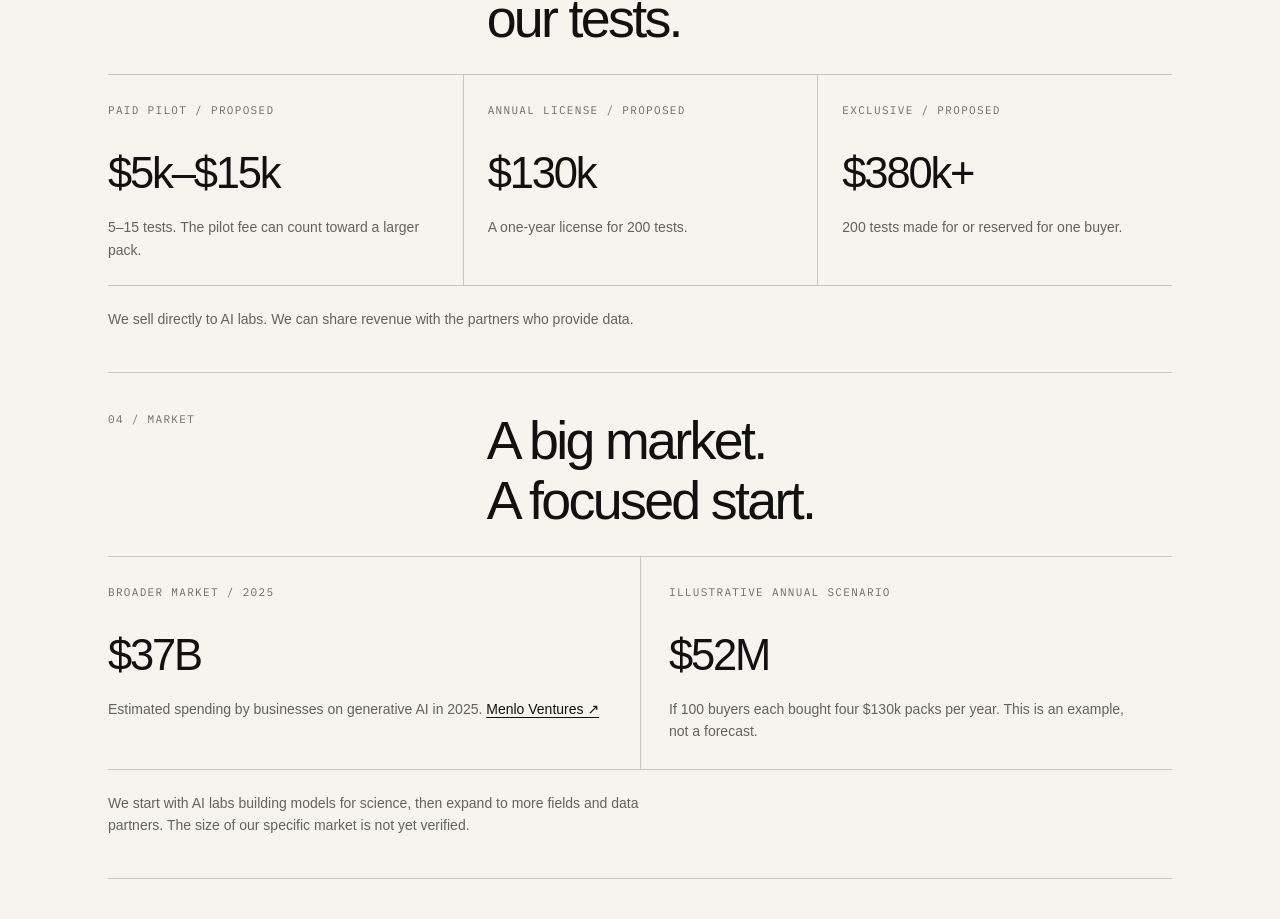
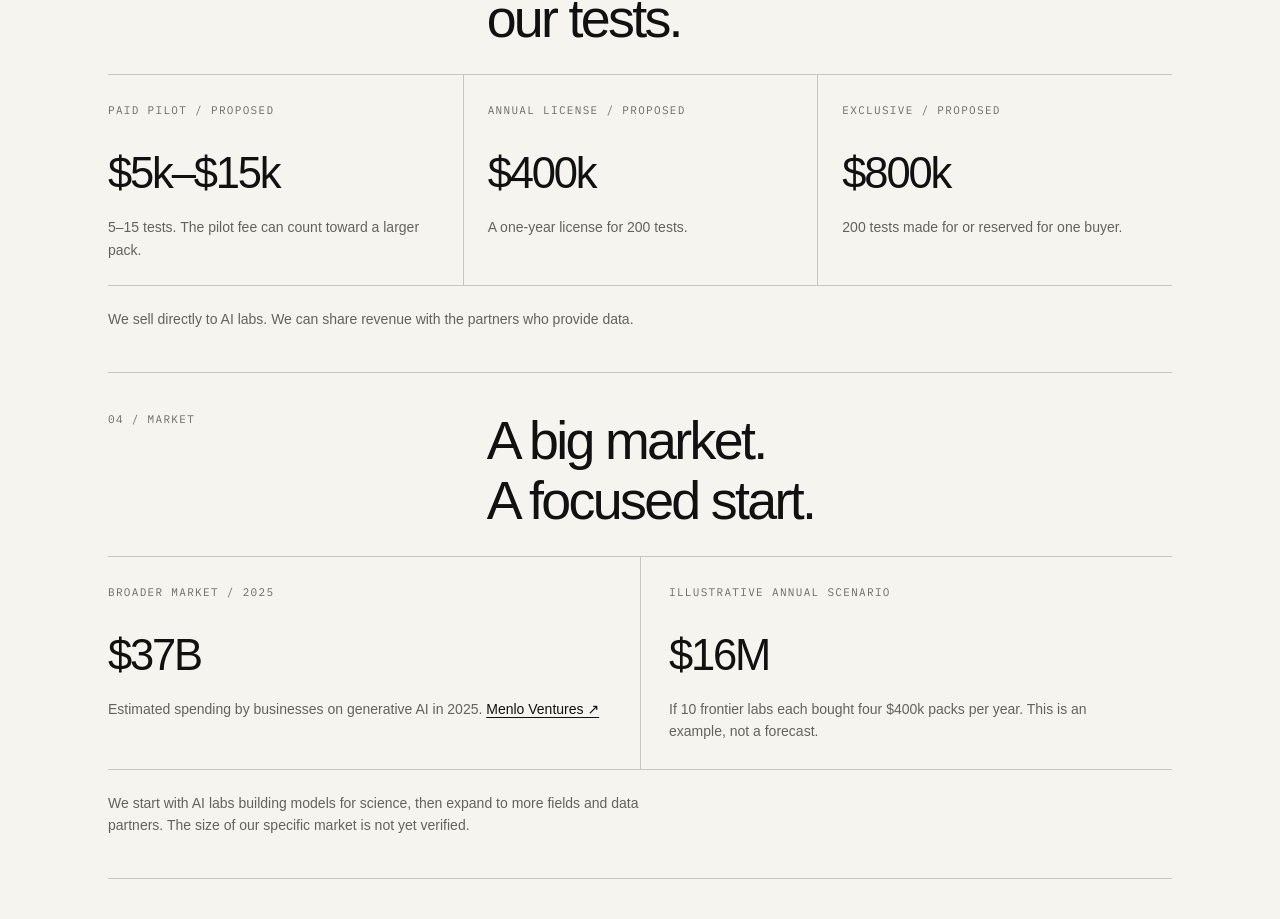
Before and after one commit to buyan-kh/neonormalanding, a Next.js app: page /investordemo in a window 1280 px wide. Shown: the part 2585-3504 px from the top of the page. Built offline with nearby package versions, Linux system fonts and the light colour scheme.

Commit message:
Update investor pricing and market scenario

```diff
--- a/app/investordemo/page.tsx
+++ b/app/investordemo/page.tsx
@@ -28,9 +28,9 @@ export default function InvestorDemo() {
 
         <section className="section"><div className="section-heading"><span className="label">02 / The product</span><h2>Real science.<br />Answers we can check.</h2></div><div className="product-grid"><div><span className="label">01 / THE DATA</span><h3>Real records</h3><p>Data from medicine, biology, and experiments.</p></div><div><span className="label">02 / THE TEST</span><h3>A task for AI</h3><p>The AI works through the data and solves a problem.</p></div><div><span className="label">03 / THE ANSWER</span><h3>An automatic score</h3><p>Our software checks the answer against the correct result.</p></div></div><div className="technical-note"><span>RUNS ON</span><strong>Harbor + Docker</strong><span>CHECKED BY</span><strong>Python code</strong><span>USED FOR</span><strong>Training + testing</strong></div></section>
 
-        <section className="section"><div className="section-heading"><span className="label">03 / Business model</span><h2>AI labs pay for<br />our tests.</h2></div><div className="pricing-grid"><div><span className="label">PAID PILOT / PROPOSED</span><strong>$5k–$15k</strong><p>5–15 tests. The pilot fee can count toward a larger pack.</p></div><div><span className="label">ANNUAL LICENSE / PROPOSED</span><strong>$130k</strong><p>A one-year license for 200 tests.</p></div><div><span className="label">EXCLUSIVE / PROPOSED</span><strong>$380k+</strong><p>200 tests made for or reserved for one buyer.</p></div></div><p className="footnote">We sell directly to AI labs. We can share revenue with the partners who provide data.</p></section>
+        <section className="section"><div className="section-heading"><span className="label">03 / Business model</span><h2>AI labs pay for<br />our tests.</h2></div><div className="pricing-grid"><div><span className="label">PAID PILOT / PROPOSED</span><strong>$5k–$15k</strong><p>5–15 tests. The pilot fee can count toward a larger pack.</p></div><div><span className="label">ANNUAL LICENSE / PROPOSED</span><strong>$400k</strong><p>A one-year license for 200 tests.</p></div><div><span className="label">EXCLUSIVE / PROPOSED</span><strong>$800k</strong><p>200 tests made for or reserved for one buyer.</p></div></div><p className="footnote">We sell directly to AI labs. We can share revenue with the partners who provide data.</p></section>
 
-        <section className="section"><div className="section-heading"><span className="label">04 / Market</span><h2>A big market.<br />A focused start.</h2></div><div className="market-grid"><div><span className="label">BROADER MARKET / 2025</span><strong>$37B</strong><p>Estimated spending by businesses on generative AI in 2025. <a href="https://menlovc.com/perspective/2025-the-state-of-generative-AI-in-the-enterprise/">Menlo Ventures ↗</a></p></div><div><span className="label">ILLUSTRATIVE ANNUAL SCENARIO</span><strong>$52M</strong><p>If 100 buyers each bought four $130k packs per year. This is an example, not a forecast.</p></div></div><p className="footnote">We start with AI labs building models for science, then expand to more fields and data partners. The size of our specific market is not yet verified.</p></section>
+        <section className="section"><div className="section-heading"><span className="label">04 / Market</span><h2>A big market.<br />A focused start.</h2></div><div className="market-grid"><div><span className="label">BROADER MARKET / 2025</span><strong>$37B</strong><p>Estimated spending by businesses on generative AI in 2025. <a href="https://menlovc.com/perspective/2025-the-state-of-generative-AI-in-the-enterprise/">Menlo Ventures ↗</a></p></div><div><span className="label">ILLUSTRATIVE ANNUAL SCENARIO</span><strong>$16M</strong><p>If 10 frontier labs each bought four $400k packs per year. This is an example, not a forecast.</p></div></div><p className="footnote">We start with AI labs building models for science, then expand to more fields and data partners. The size of our specific market is not yet verified.</p></section>
 
         <section className="section"><div className="section-heading"><span className="label">05 / Example tests</span><h2>What do we test?</h2></div><div className="task-list">{benchmarkTasks.map((task, i) => <div key={task.id}><span className="label">0{i + 1}</span><strong>{task.short}</strong><p>{taskExplanations[i]}</p></div>)}</div></section>
 
```
